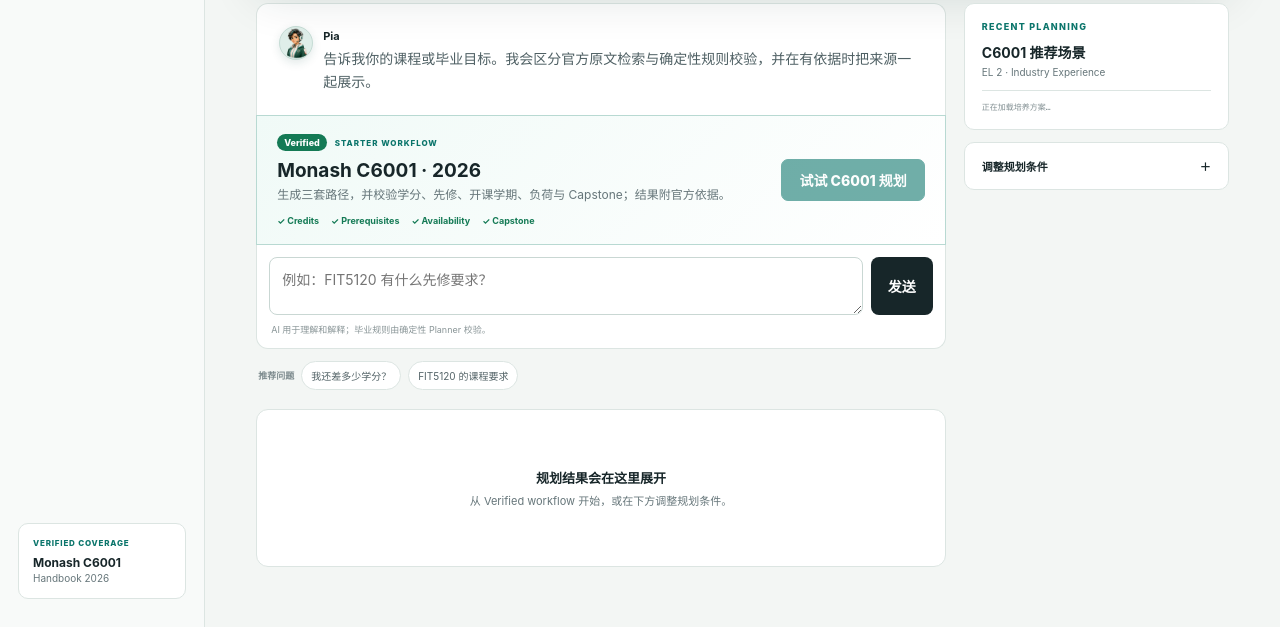
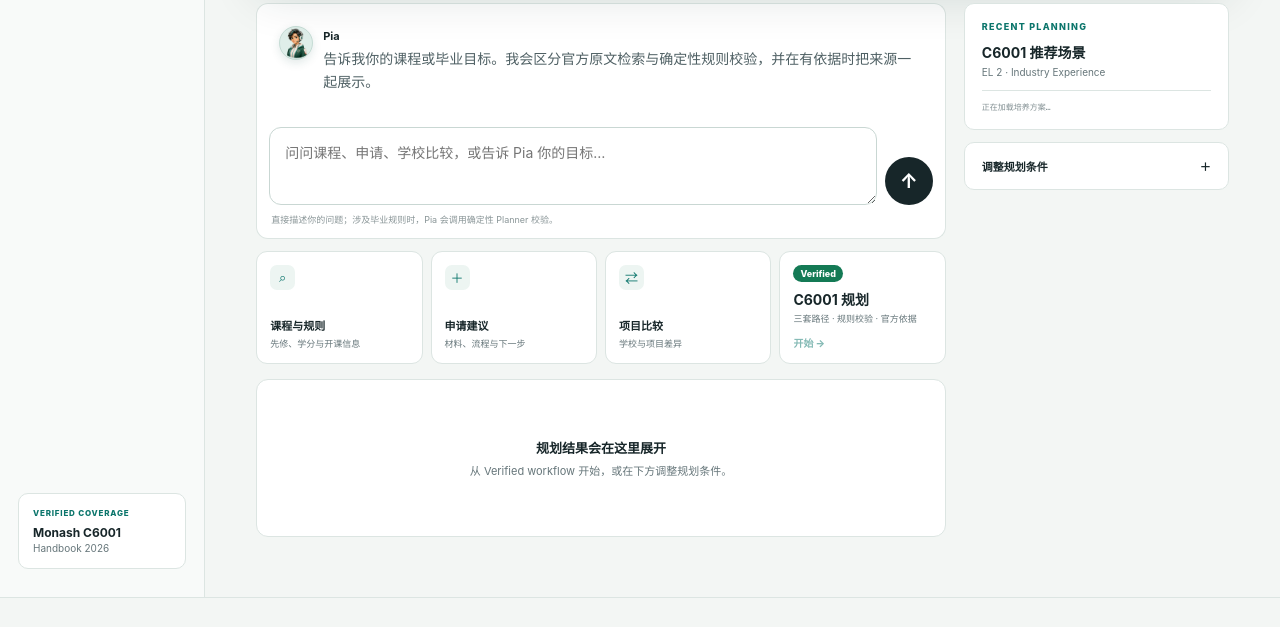
Before and after one commit to Yulong713-21/campuspilot-rag-agent, a browser extension: page frontend/index.html in a window 1280 px wide. Shown: the part 374-1001 px from the top of the page. Drawn offline with Linux system fonts and the light colour scheme; files that its build step writes are made by us from their sources; files whose address does not match are found by name.

Commit message:
feat: open Pia workspace entry points

```diff
--- a/frontend/index.html
+++ b/frontend/index.html
@@ -7,7 +7,7 @@
     <title>CampusPilot · AI Workspace</title>
     <link rel="icon" href="data:,">
     <link rel="preload" as="image" href="/static/assets/campuspilot-campus.png">
-    <link rel="stylesheet" href="/static/planner.css?v=20260823-pia-visual-2">
+    <link rel="stylesheet" href="/static/planner.css?v=20260824-open-workspace-3">
   </head>
   <body>
     <header class="topbar">
@@ -69,31 +69,36 @@
               </article>
             </div>
 
-            <section id="verifiedWorkflow" class="verified-workflow" aria-labelledby="verifiedTitle">
-              <div class="verified-copy">
-                <div class="verified-kicker"><span>Verified</span><small>STARTER WORKFLOW</small></div>
-                <h2 id="verifiedTitle">Monash C6001 · 2026</h2>
-                <p>生成三套路径，并校验学分、先修、开课学期、负荷与 Capstone；结果附官方依据。</p>
-                <div class="workflow-proof" aria-label="工作流校验项">
-                  <span>✓ Credits</span><span>✓ Prerequisites</span><span>✓ Availability</span><span>✓ Capstone</span>
-                </div>
-              </div>
-              <button id="runVerifiedButton" class="primary-button" type="button" disabled aria-controls="planResults">
-                试试 C6001 规划
-              </button>
-            </section>
-
-            <form id="chatForm" class="chat-composer">
+            <form id="chatForm" class="chat-composer open-composer">
               <label class="sr-only" for="chatInput">给 Pia 发送消息</label>
-              <textarea id="chatInput" rows="2" maxlength="4000" placeholder="例如：FIT5120 有什么先修要求？" required></textarea>
-              <button id="sendButton" type="submit" aria-label="发送消息">发送</button>
-              <p>AI 用于理解和解释；毕业规则由确定性 Planner 校验。</p>
+              <textarea id="chatInput" rows="2" maxlength="4000" placeholder="问问课程、申请、学校比较，或告诉 Pia 你的目标…" required></textarea>
+              <button id="sendButton" type="submit" aria-label="发送消息"><span aria-hidden="true">↑</span></button>
+              <p>直接描述你的问题；涉及毕业规则时，Pia 会调用确定性 Planner 校验。</p>
             </form>
 
-            <div class="suggestions" aria-label="推荐问题">
-              <span>推荐问题</span>
-              <button type="button" data-prompt="我还差多少学分？">我还差多少学分？</button>
-              <button type="button" data-prompt="FIT5120 的课程要求是什么？">FIT5120 的课程要求</button>
+            <div class="starter-grid" aria-label="Pia 能力与快捷场景">
+              <button class="starter-card" type="button" data-prompt="FIT5120 的先修、开课学期和课程要求是什么？">
+                <span class="starter-icon" aria-hidden="true">⌕</span>
+                <span><strong>课程与规则</strong><small>先修、学分与开课信息</small></span>
+              </button>
+              <button class="starter-card" type="button" data-prompt="请帮我梳理申请 Monash 信息技术硕士需要准备的材料和步骤。">
+                <span class="starter-icon" aria-hidden="true">＋</span>
+                <span><strong>申请建议</strong><small>材料、流程与下一步</small></span>
+              </button>
+              <button class="starter-card" type="button" data-prompt="请从课程方向、学制和官方信息角度比较 Monash 与 UNSW 的信息技术硕士。">
+                <span class="starter-icon" aria-hidden="true">⇄</span>
+                <span><strong>项目比较</strong><small>学校与项目差异</small></span>
+              </button>
+              <section id="verifiedWorkflow" class="starter-card verified-workflow" aria-labelledby="verifiedTitle">
+                <div class="verified-copy">
+                  <div class="verified-kicker"><span>Verified</span></div>
+                  <h2 id="verifiedTitle">C6001 规划</h2>
+                  <p>三套路径 · 规则校验 · 官方依据</p>
+                </div>
+                <button id="runVerifiedButton" class="starter-action" type="button" disabled aria-label="试试 C6001 规划" aria-controls="planResults">
+                  开始 <span aria-hidden="true">→</span>
+                </button>
+              </section>
             </div>
 
             <section id="planningOutput" class="planning-output" aria-live="polite" aria-busy="false">
@@ -179,6 +184,6 @@
       <span id="retrievedDate">Data snapshot · -</span>
     </footer>
     <div id="toast" class="toast hidden" role="status" aria-live="polite"></div>
-    <script type="module" src="/static/js/workspace-page.js?v=20260823-pia-visual-2"></script>
+    <script type="module" src="/static/js/workspace-page.js?v=20260824-open-workspace-3"></script>
   </body>
 </html>
--- a/frontend/planner.css
+++ b/frontend/planner.css
@@ -83,27 +83,30 @@
 .message p { margin: 4px 0 0; color: #4f6064; line-height: 1.65; white-space: pre-line; }
 .message-meta { display: block; margin-top: 5px; color: #8a9799; font-family: Consolas, monospace; font-size: 9px; }
 
-.verified-workflow { padding: 18px 20px; display: grid; grid-template-columns: minmax(0, 1fr) auto; gap: 20px; align-items: center; border: 1px solid #b8d9d2; background: linear-gradient(135deg, #f0faf7, #fff); }
-.verified-kicker { display: flex; align-items: center; gap: 8px; }
+.verified-workflow { border-color: #b8d9d2; background: linear-gradient(145deg, #f0faf7, #fff); }
+.verified-kicker { display: flex; align-items: center; gap: 6px; }
 .verified-kicker span { padding: 3px 7px; border-radius: 999px; background: var(--green); color: white; font-size: 9px; font-weight: 850; }
-.verified-kicker small { color: var(--accent); font-size: 8px; font-weight: 850; letter-spacing: .12em; }
-.verified-workflow h2 { margin: 8px 0 4px; font-size: 19px; }
-.verified-workflow p { max-width: 600px; margin: 0; color: var(--muted); font-size: 12px; line-height: 1.55; }
-.workflow-proof { margin-top: 10px; display: flex; flex-wrap: wrap; gap: 5px 12px; color: var(--green); font-size: 9px; font-weight: 750; }
+.verified-workflow h2 { margin: 7px 0 3px; font-size: 14px; }
+.verified-workflow p { margin: 0; color: var(--muted); font-size: 9px; line-height: 1.45; }
+.starter-action { padding: 0; border: 0; background: transparent; color: var(--accent); font-size: 10px; font-weight: 850; }
+.starter-action:disabled { opacity: .5; cursor: wait; }
 .primary-button { min-height: 42px; padding: 0 17px; border: 1px solid var(--accent); border-radius: 7px; background: var(--accent); color: #fff; font-weight: 780; }
 .primary-button:hover { background: var(--accent-dark); }
 .primary-button:disabled { opacity: .58; cursor: wait; }
 
 .chat-composer { padding: 12px; display: grid; grid-template-columns: minmax(0, 1fr) auto; gap: 8px; border: 1px solid var(--line); border-top: 0; border-radius: 0 0 12px 12px; background: var(--surface); }
-.chat-composer textarea { min-height: 54px; max-height: 150px; padding: 11px 12px; resize: vertical; border: 1px solid var(--line-strong); border-radius: 8px; color: var(--ink); outline: none; }
+.chat-composer textarea { min-height: 78px; max-height: 170px; padding: 14px 15px; resize: vertical; border: 1px solid var(--line-strong); border-radius: 12px; color: var(--ink); outline: none; }
 .chat-composer textarea:focus { border-color: var(--accent); box-shadow: 0 0 0 3px rgba(11,117,107,.09); }
-.chat-composer button { min-width: 62px; border: 0; border-radius: 8px; background: var(--ink); color: #fff; font-weight: 750; }
+.chat-composer button { width: 48px; min-width: 48px; height: 48px; align-self: end; border: 0; border-radius: 50%; background: var(--ink); color: #fff; font-size: 20px; font-weight: 750; }
 .chat-composer button:disabled { opacity: .55; cursor: wait; }
 .chat-composer p { grid-column: 1 / -1; margin: 0 2px; color: #899597; font-size: 9px; }
-.suggestions { padding: 12px 2px 4px; display: flex; align-items: center; flex-wrap: wrap; gap: 7px; }
-.suggestions > span { color: #7d8b8e; font-size: 9px; font-weight: 800; }
-.suggestions button { padding: 6px 9px; border: 1px solid var(--line); border-radius: 999px; background: var(--surface); color: #536367; font-size: 10px; }
-.suggestions button:hover { border-color: var(--accent); color: var(--accent); }
+.starter-grid { margin: 12px 0 4px; display: grid; grid-template-columns: repeat(4, minmax(0, 1fr)); gap: 8px; }
+.starter-card { min-width: 0; min-height: 104px; padding: 13px; display: flex; flex-direction: column; align-items: flex-start; justify-content: space-between; gap: 10px; border: 1px solid var(--line); border-radius: 11px; background: var(--surface); color: var(--ink); text-align: left; }
+button.starter-card:hover { border-color: #aacbc4; background: #f8fcfb; transform: translateY(-1px); }
+.starter-card > span:last-child strong, .starter-card > span:last-child small { display: block; }
+.starter-card > span:last-child strong { font-size: 11px; }
+.starter-card > span:last-child small { margin-top: 4px; color: var(--muted); font-size: 9px; font-weight: 500; }
+.starter-icon { width: 25px; height: 25px; display: grid; place-items: center; border-radius: 7px; background: var(--soft); color: var(--accent); font-size: 13px; }
 
 .workspace-aside { display: grid; gap: 12px; position: sticky; top: 82px; }
 .recent-card, .planner-controls { border: 1px solid var(--line); border-radius: 10px; background: var(--surface); }
@@ -244,8 +247,7 @@
   .conversation-layout { grid-template-columns: 1fr; }
   .workspace-aside { position: static; }
   .recent-card { display: none; }
-  .verified-workflow { grid-template-columns: 1fr; }
-  .verified-workflow .primary-button { width: 100%; }
+  .starter-grid { grid-template-columns: repeat(2, minmax(0, 1fr)); }
   .summary-grid, .rule-checks { grid-template-columns: repeat(2, 1fr); }
   .summary-grid div:nth-child(2) { border-right: 0; }
   .summary-grid div:nth-child(-n+2) { border-bottom: 1px solid var(--line); }
@@ -267,9 +269,7 @@
   .workspace-hero .workspace-heading-copy > p { max-width: 230px; font-size: 12px; }
   .workspace-hero .context-chip { font-size: 9px; }
   .pia-portrait { width: 112px; right: 2px; bottom: -4px; }
-  .conversation, .verified-workflow, .planning-output, .evidence-section { padding: 15px; }
-  .chat-composer { grid-template-columns: 1fr; }
-  .chat-composer button { min-height: 40px; }
+  .conversation, .planning-output, .evidence-section { padding: 15px; }
   .field-grid, .summary-grid, .rule-checks, .trace-list { grid-template-columns: 1fr; }
   .summary-grid div { border-right: 0; border-bottom: 1px solid var(--line); }
 }
```
Also changed, not shown: 1 other file.
